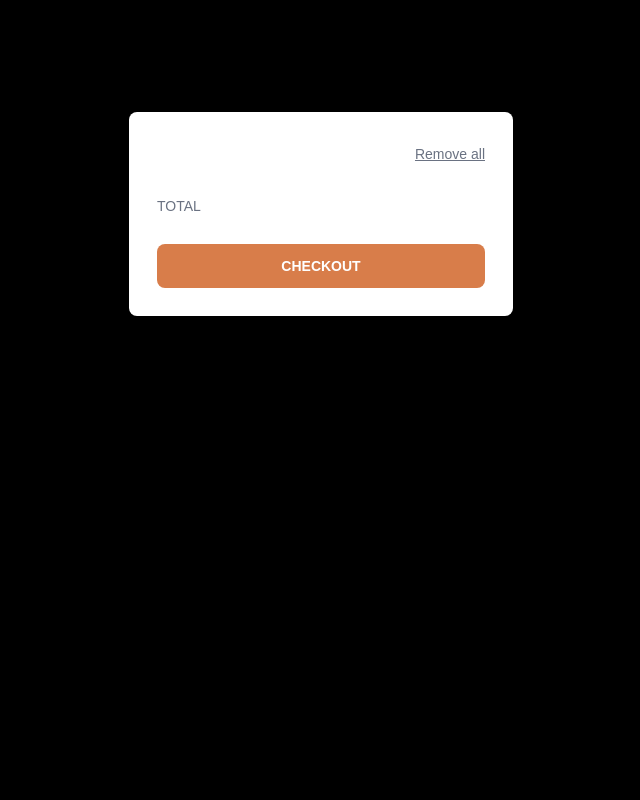
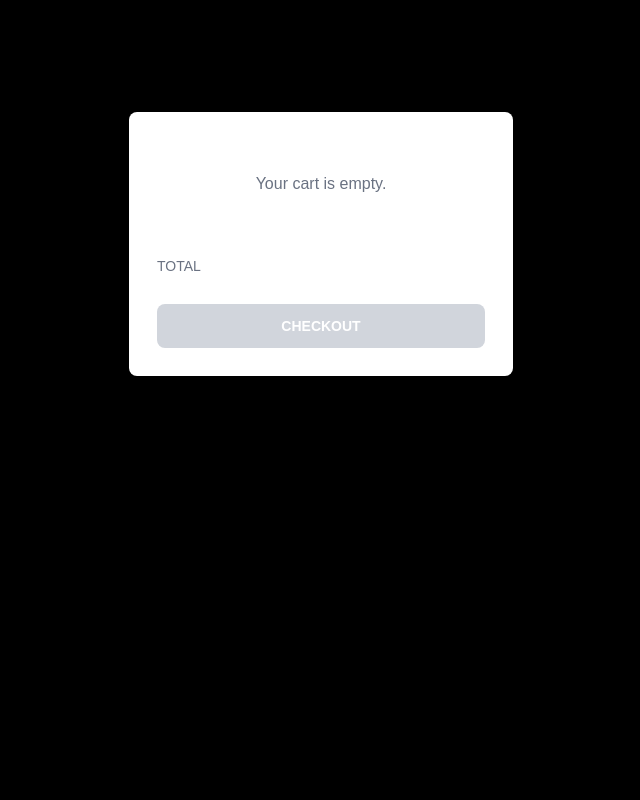
Before and after one commit to Trinity6264/ecomm, a Next.js app: page / in a window 1280 px wide. Both pictures are taken after a click on the element 1246 px from the left and 39 px from the top of the page. Shown: the top 800 px of the page, without its empty margins (319-959 px from the left). Built offline with nearby package versions, Linux system fonts and the light colour scheme.

Commit message:
Refactor CartPopUp and QuantitySelector components; integrate cart item display and quantity management

```diff
--- a/src/components/CartPopUp.tsx
+++ b/src/components/CartPopUp.tsx
@@ -1,11 +1,18 @@
 'use client'
 
+import { useAppSelector } from "@/store/hooks";
+import Image from "next/image";
+import QuantitySelector from "./QuantitySelector";
+
 interface CartPopUpProps {
-    onClose: ()=> void,
+    onClose: () => void,
 }
 
 const CartPopUp = (props: CartPopUpProps) => {
-    const {onClose} =props
+    const { onClose } = props
+    const cartItems = useAppSelector((state) => state.cart.items);
+    const isCartEmpty = cartItems.length === 0;
+
     return (
         <div
             className="fixed inset-0 bg-black z-40 flex justify-center items-start pt-32 md:pt-28"
@@ -17,35 +24,34 @@ const CartPopUp = (props: CartPopUpProps) => {
                 onClick={(e) => e.stopPropagation()} // Prevent closing when clicking inside the modal
             >
                 {/* Header */}
-                <div className="flex justify-between items-center mb-6">
+                {!isCartEmpty && <div className="flex justify-between items-center mb-6">
                     <h2 className="text-lg font-bold uppercase tracking-wider">Cart ({3})</h2>
                     <button onClick={() => { }} className="text-gray-500 underline hover:text-orange-500 text-sm">
                         Remove all
                     </button>
                 </div>
-
+}
                 {/* Cart Items */}
-                {/* <div className="space-y-6">
+                <div className="space-y-6">
                     {cartItems.length > 0 ? (
                         cartItems.map(item => (
                             <div key={item.id} className="flex items-center justify-between gap-4">
-                                <img
-                                    src={item.image}
-                                    alt={item.name}
+                                <Image
+                                    src={item.imagePath}
+                                    alt={item.title}
                                     className="w-16 h-16 rounded-lg"
-                                    onError={(e) => { e.target.onerror = null; e.target.src = 'https://placehold.co/64x64/f0f0f0/333?text=Audio'; }}
                                 />
                                 <div className="flex-grow">
-                                    <p className="font-bold text-sm">{item.name}</p>
+                                    <p className="font-bold text-sm">{item.quantity}</p>
                                     <p className="text-gray-500 text-sm">${item.price.toLocaleString()}</p>
                                 </div>
-                                <QuantitySelector />
+                                <QuantitySelector decrease={() => { }} increase={() => { }} />
                             </div>
                         ))
                     ) : (
                         <p className="text-gray-500 text-center py-8">Your cart is empty.</p>
                     )}
-                </div> */}
+                </div>
 
                 {/* Total */}
                 <div className="flex justify-between items-center my-6">
@@ -57,7 +63,7 @@ const CartPopUp = (props: CartPopUpProps) => {
                 <button
                     onClick={() => { }}
                     className="w-full bg-[#D87D4A] text-white uppercase font-bold text-sm py-3 rounded-lg hover:bg-orange-400 transition-colors disabled:bg-gray-300"
-                    disabled={false}
+                    disabled={isCartEmpty}
                 >
                     Checkout
                 </button>
--- a/src/components/QuantitySelector.tsx
+++ b/src/components/QuantitySelector.tsx
@@ -1,11 +1,17 @@
+
+interface QuantitySelectorProps {
+    decrease: () => void,
+    increase: () => void,
+}
 
 
-const QuantitySelector = () => {
+const QuantitySelector = (props: QuantitySelectorProps) => {
+    const { decrease, increase } = props
     return (
         <div className="bg-gray-100 flex items-center justify-between px-3 py-2 rounded-md">
-            <button onClick={() => { }} className="text-gray-500 hover:text-[#D87D4A] font-bold text-lg">-</button>
+            <button onClick={decrease} className="text-gray-500 hover:text-[#D87D4A] font-bold text-lg">-</button>
             <span className="font-bold text-sm mx-4">1</span>
-            <button onClick={() => { }} className="text-gray-500 hover:text-[#D87D4A] font-bold text-lg">+</button>
+            <button onClick={increase} className="text-gray-500 hover:text-[#D87D4A] font-bold text-lg">+</button>
         </div>
     )
 }
--- a/src/store/slices/cartSlice.ts
+++ b/src/store/slices/cartSlice.ts
@@ -1,8 +1,18 @@
 
 import { createSlice, PayloadAction } from '@reduxjs/toolkit'
 
+export interface Item {
+    id: string,
+    imagePath: string,
+    title: string,
+    amount: number,
+    price: number,
+    quantity: number,
+}
+
+
 type CartState = {
-    items: string[]
+    items: Item[]
 }
 
 const initialState: CartState = {
@@ -13,7 +23,7 @@ const cartSlice = createSlice({
     name: 'cart',
     initialState,
     reducers: {
-        addItem: (state, action: PayloadAction<string>) => {
+        addItem: (state, action: PayloadAction<Item>) => {
             state.items.push(action.payload)
         },
         clearCart: (state) => {
```
